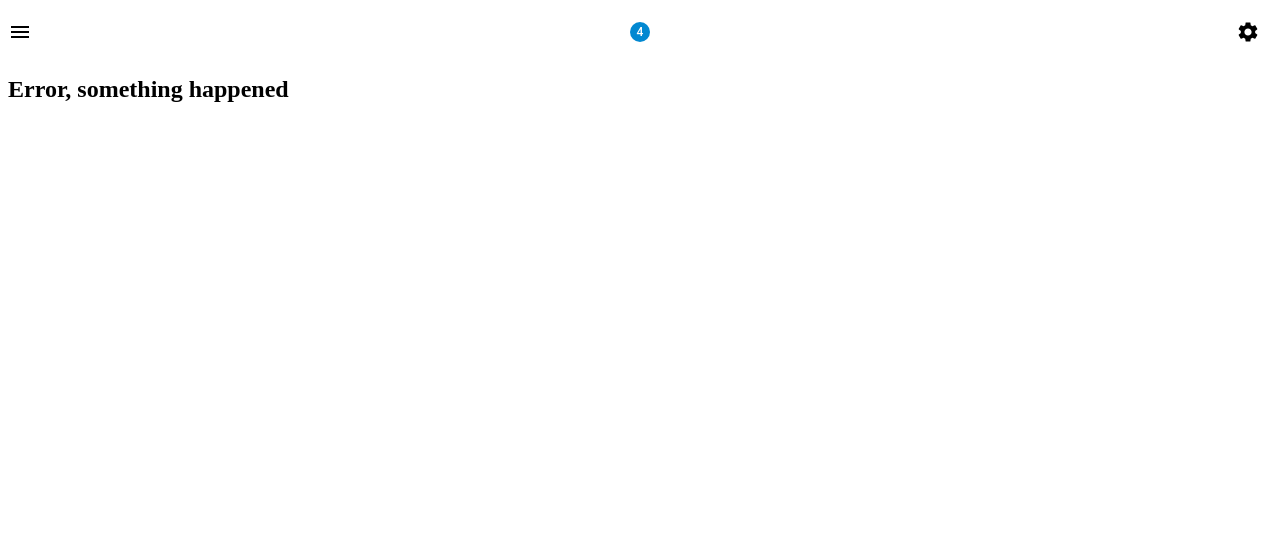
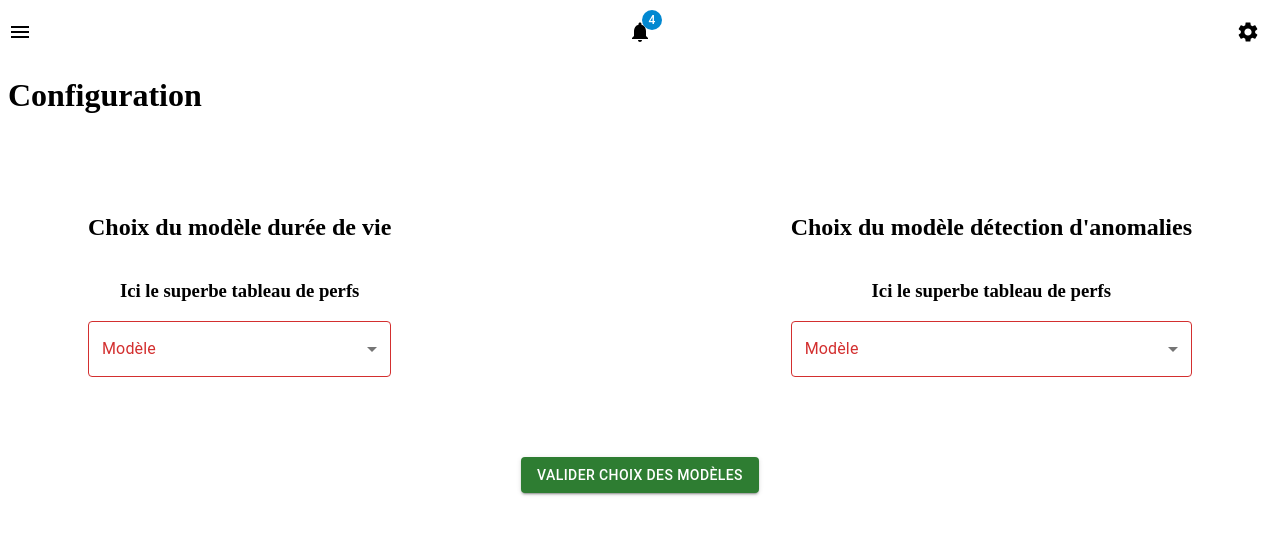
Before and after one commit to PierreVauterin/PredictiveMaintenance, a React (Create React App) app in the folder predictiveapp/: page /config in a window 1280 px wide. Shown: the top 534 px of the page. Built offline with nearby package versions, Linux system fonts and the light colour scheme.

Commit message:
Added configuration page and notification icon

```diff
--- a/predictiveapp/src/App.js
+++ b/predictiveapp/src/App.js
@@ -1,6 +1,7 @@
 import { Routes, Route, BrowserRouter } from "react-router-dom";
 import NoPage from "./Pages/NoPage";
 import Home from "./Pages/Home";
+import Configuration from "./Pages/Configuration";
 
 import { TotalHeader } from "./Components/Drawer";
 
@@ -12,6 +13,7 @@ function App() {
         <Routes>
           <Route index element={<Home />} />
           <Route path="/home" element={<Home />} />
+          <Route path="/config" element={<Configuration />} />
           <Route path="*" element={<NoPage />} />
         </Routes>
       </BrowserRouter>
--- a/predictiveapp/src/Components/ChoiceMenu.tsx
+++ b/predictiveapp/src/Components/ChoiceMenu.js
@@ -3,14 +3,14 @@ import Box from "@mui/material/Box";
 import InputLabel from "@mui/material/InputLabel";
 import MenuItem from "@mui/material/MenuItem";
 import FormControl from "@mui/material/FormControl";
-import Select, { SelectChangeEvent } from "@mui/material/Select";
+import Select from "@mui/material/Select"; // { SelectChangeEvent }
 
 export default function ChoiceMenu(props) {
   const [sensorChoice, setSensorChoice] = React.useState("");
   const label = props.label;
   const data = props.data;
-  const handleChange = (event: SelectChangeEvent) => {
-    setSensorChoice(event.target.value as string);
+  const handleChange = (event) => {
+    setSensorChoice(event.target.value);
   };
 
   return (
--- a/predictiveapp/src/Components/Notification.js
+++ b/predictiveapp/src/Components/Notification.js
@@ -1,7 +1,7 @@
 import * as React from "react";
 import Badge from "@mui/material/Badge";
-//import NotificationsIcon from "@mui/icons-material/Notifications";
-//import HelpIcon from "@mui/icons-material/Help";
+import NotificationsIcon from "@mui/icons-material/Notifications";
+import HelpIcon from "@mui/icons-material/Help";
 import Box from "@mui/material/Box";
 import Tooltip from "@mui/material/Tooltip";
 
@@ -9,6 +9,7 @@ export const Notification = () => {
   return (
     <>
       <Badge badgeContent={4} color="info">
+        <NotificationsIcon color="inherit" />
       </Badge>
     </>
   );
@@ -21,6 +22,7 @@ export const Help = (props) => {
     <>
       <Tooltip title={helpText} arrow placement={placement}>
         <Box sx={{ m: 3 }}>
+          <HelpIcon color="inherit" />
         </Box>
       </Tooltip>
     </>
--- /dev/null
+++ b/predictiveapp/src/Pages/Configuration.js
@@ -0,0 +1,56 @@
+/* Classic importations */
+import Box from "@mui/material/Box";
+import Button from "@mui/material/Button";
+
+/* Own component */
+import ChoiceMenu from "../Components/ChoiceMenu";
+
+/* Main component */
+export default function Configuration() {
+  return (
+    <>
+      <h1>Configuration</h1>
+      <Box
+        display="flex"
+        alignItems="center"
+        justifyContent="space-between"
+        sx={{ m: 10 }}
+      >
+        <Box>
+          <h2>Choix du modèle durée de vie</h2>
+          <Box display="flex" alignItems="center" justifyContent="center">
+            <h3>Ici le superbe tableau de perfs</h3>
+          </Box>
+          <ChoiceMenu
+            label="Modèle"
+            data={["XGBoost", "Random Forest", "Régression linéaire"]}
+          />
+        </Box>
+        <Box>
+          <h2>Choix du modèle détection d'anomalies</h2>
+          <Box display="flex" alignItems="center" justifyContent="center">
+            <h3>Ici le superbe tableau de perfs</h3>
+          </Box>
+          <ChoiceMenu
+            label="Modèle"
+            data={[
+              "Isolation Forest",
+              "Régression logistique",
+              "SVM monoclasse"
+            ]}
+          />
+        </Box>
+      </Box>
+      <Box display="flex" alignItems="center" justifyContent="center">
+        <Button
+          variant="contained"
+          color="success"
+          onClick={() => console.log("Saisie validée")}
+          id="validModelRUL"
+        >
+          Valider choix des modèles
+        </Button>
+      </Box>
+    </>
+  );
+}
--- a/predictiveapp/src/Pages/Home.js
+++ b/predictiveapp/src/Pages/Home.js
@@ -4,7 +4,7 @@ import Box from "@mui/material/Box";
 
 /* Own components */
 import { Help } from "../Components/Notification";
-import ChoiceMenu from "../Components/ChoiceMenu.tsx"
+import ChoiceMenu from "../Components/ChoiceMenu.js"
 
 /* Main component */
 /* Une horreur, à voir si on passe ça en component ou si on peut mieux gérer les Box */
```
